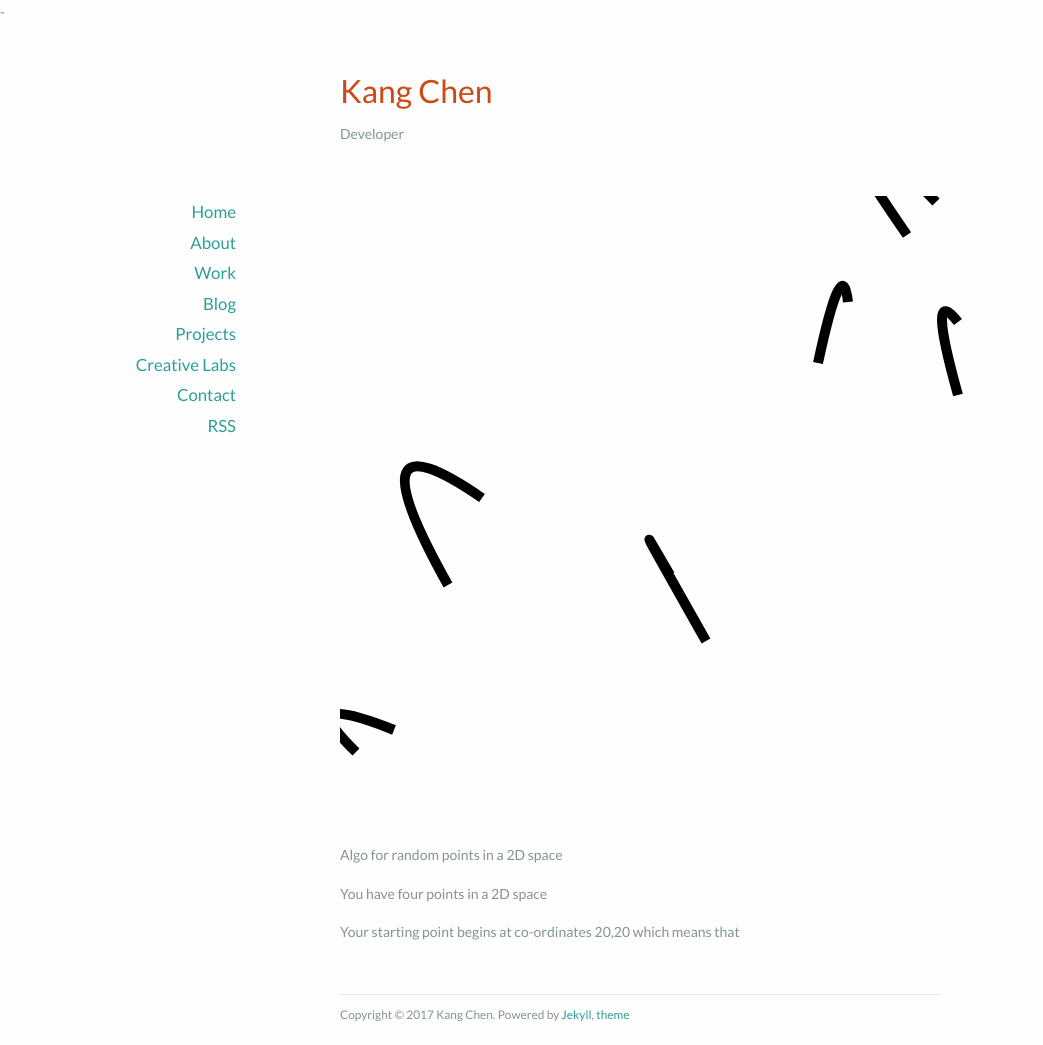
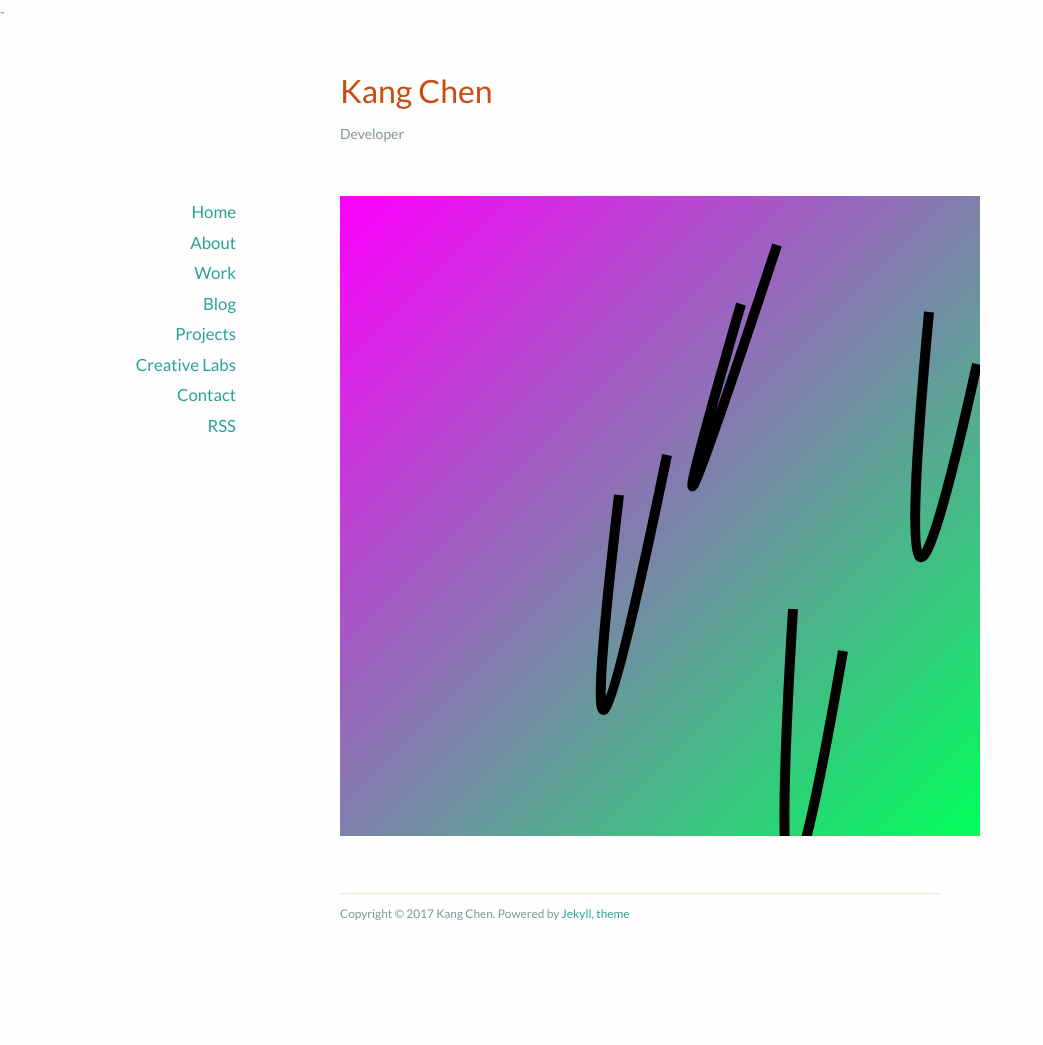
Before and after one commit to kang-chen/kang-chen.github.io, a Jekyll site: the page built from labs/nurbs/nurb-animation.html, in a window 1280 px wide. Shown: the whole page, without its empty margins (0-1043 px from the left). Built offline with Jekyll 4.4.1, drawn with Linux system fonts in a browser that asks for light colours; nearby versions of some CDN libraries; after the commit the page ends 944 px from its top, so only the background shows below that; some of the changed lines change nothing that is shown.

Commit message:
nurb animation exists although requires tweaking

```diff
--- a/labs/nurbs/nurb-animation.html
+++ b/labs/nurbs/nurb-animation.html
@@ -5,9 +5,10 @@
 
 <div class="labs-container">
     <canvas id="canvas" width="640" height="640"></canvas>
-    <p>Algo for random points in a 2D space</p>
+
+    <!-- <p>Algo for random points in a 2D space</p>
     <p>You have four points in a 2D space</p>
-    <p>Your starting point begins at co-ordinates 20,20 which means that</p>
+    <p>Your starting point begins at co-ordinates 20,20 which means that</p> -->
     <!-- <svg viewBox="0 0 100 100" class="twisty">
       <use xlink:href="../../images/twisty.svg"></use>
     </svg> -->
@@ -29,17 +30,12 @@
 
         } )();
       }
+
       var c=document.getElementById("canvas");
       var ctx=c.getContext("2d");
       var maxHeight = 1080;
 
-      var grd=ctx.createLinearGradient(0,0,ctx.canvas.width, ctx.canvas.height);
-      grd.addColorStop(0, "rgb(255,0,255)" );
-      grd.addColorStop(1, "rgb(0,255,90)" );
 
-      ctx.fillStyle=grd;
-
-      ctx.fillRect(0,0,window.innerWidth,window.innerHeight);
 
       // var img = new Image();
       // img.onload = function() {
@@ -53,14 +49,21 @@
       var animationFrame;
       var currentQuadraticCurves = [];
 
+      // direction where the nurbs will animate towards
+      var directionalBooleans = [];
+      for (i=0; i < 6; i++) {
+        directionalBooleans.push(Math.random() >= 0.5)
+      }
+
       function startAnimating(fps) {
           fpsInterval = 1000 / fps;
           then = Date.now();
           startTime = then;
-          drawQuads(ctx, true);
+          drawQuads(ctx, true, directionalBooleans);
       }
 
       function initializeQuads(width, height, number, padding = 50, context, interval, length) {
+
         console.log("drawQuads called")
         var maxWidth = 630;
         var newWidth = padding;
@@ -146,25 +149,27 @@
           context.closePath();
       }
       }
-      function drawQuads(context, interval) {
+      function drawQuads(context, interval, directionalBooleans) {
 
         function draw() {
+          // write grid
+          var grd=ctx.createLinearGradient(0,0,ctx.canvas.width, ctx.canvas.height);
+          grd.addColorStop(0, "rgb(255,0,255)" );
+          grd.addColorStop(1, "rgb(0,255,90)" );
+          ctx.fillStyle=grd;
+          ctx.fillRect(0,0,window.innerWidth,window.innerHeight);
+
+          // define direction
           for(i = 0; i < currentQuadraticCurves.length; i++) {
-            var bool1 = Math.random() >= 0.5;
-            var moveToCordX = (bool1 ? currentQuadraticCurves[i].a.x++ : currentQuadraticCurves[i].a.x--)
-            var bool2 = Math.random() >= 0.5;
-            var moveToCordY = (bool1 ? currentQuadraticCurves[i].a.y++ : currentQuadraticCurves[i].a.y--)
 
-            var bool3 = Math.random() >= 0.5;
-            var curveRegionX = (bool3 ? currentQuadraticCurves[i].b.x++ : currentQuadraticCurves[i].b.x--)
-            var bool4 = Math.random() >= 0.5;
-            var curveRegionY = (bool4 ? currentQuadraticCurves[i].b.y++ : currentQuadraticCurves[i].b.y--)
+            var moveToCordX = (directionalBooleans[0] ? currentQuadraticCurves[i].a.x++ : currentQuadraticCurves[i].a.x--)
+            var moveToCordY = (directionalBooleans[1] ? currentQuadraticCurves[i].a.y++ : currentQuadraticCurves[i].a.y--)
 
-            var bool5 = Math.random() >= 0.5;
-            var lineToCordX = (bool5 ? currentQuadraticCurves[i].c.x++ : currentQuadraticCurves[i].c.x--)
+            var curveRegionX = (directionalBooleans[2] ? currentQuadraticCurves[i].b.x++ : currentQuadraticCurves[i].b.x--)
+            var curveRegionY = (directionalBooleans[3] ? currentQuadraticCurves[i].b.y++ : currentQuadraticCurves[i].b.y--)
 
-            var bool6 = Math.random() >= 0.5;
-            var lineToCordY = (bool6 ? currentQuadraticCurves[i].c.y++ : currentQuadraticCurves[i].c.y--)
+            var lineToCordX = (directionalBooleans[4] ? currentQuadraticCurves[i].c.x++ : currentQuadraticCurves[i].c.x--)
+            var lineToCordY = (directionalBooleans[5] ? currentQuadraticCurves[i].c.y++ : currentQuadraticCurves[i].c.y--)
 
             context.beginPath();
             context.moveTo(moveToCordX, moveToCordY);
@@ -173,27 +178,28 @@
             context.strokeStyle="black";
             context.stroke();
             context.closePath();
-
           }
         }
+
+
         if (interval) {
           animationFrame = requestAnimationFrame(function() {
-            drawQuads(ctx, true)
+            drawQuads(ctx, true, directionalBooleans)
           });
           now = Date.now();
           elapsed = now - then;
           if (elapsed > fpsInterval) {
             then = now - (elapsed % fpsInterval);
             context.clearRect(0, 0, c.width, c.height);
-            draw()
+            draw();
           }
         }
         else {
-          draw()
+          draw();
         }
 
       }
       initializeQuads(200, 300, 9, 10, ctx, true, 30);
-      startAnimating(500);
+      startAnimating(60);
       </script>
 </div>
```
